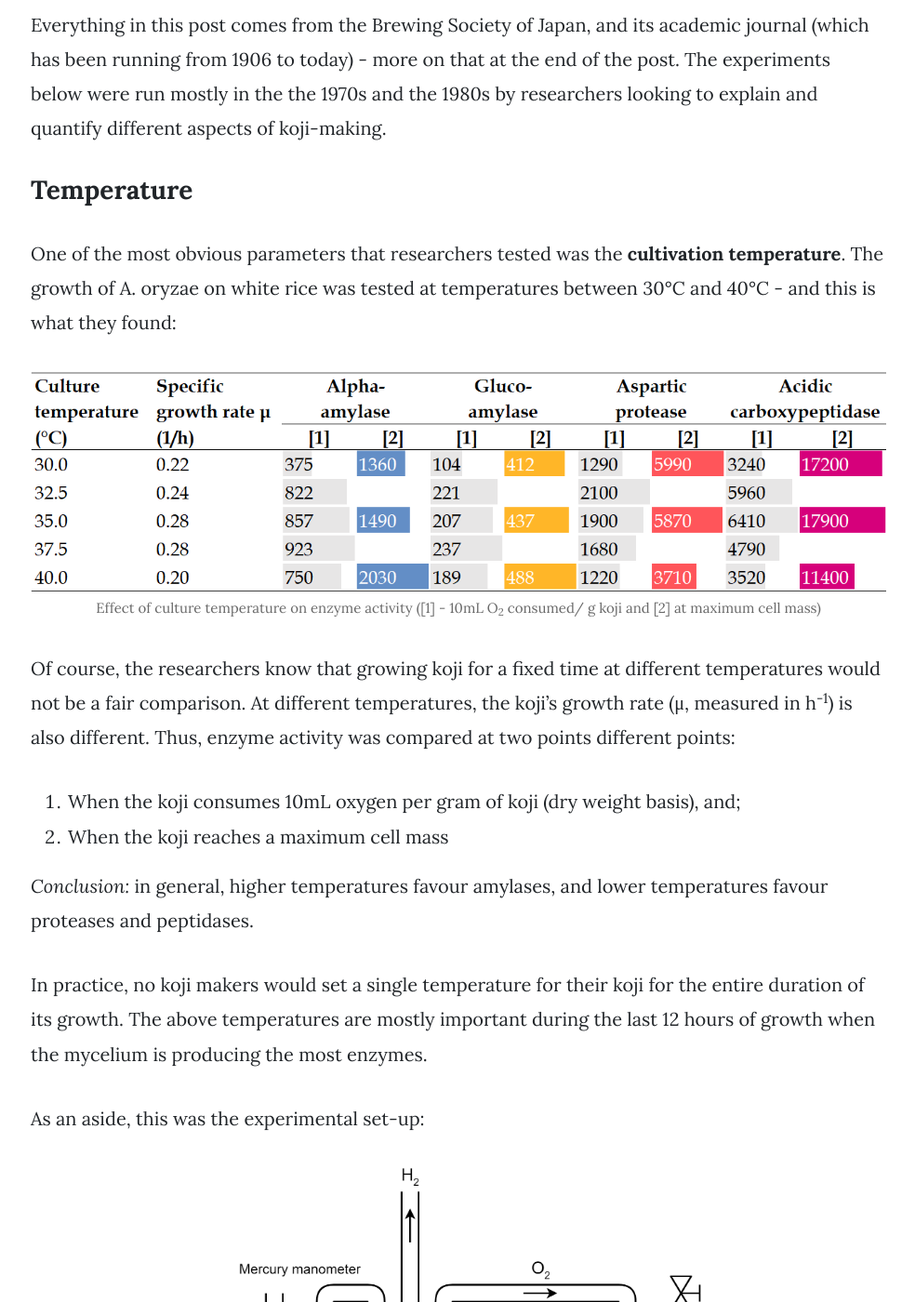
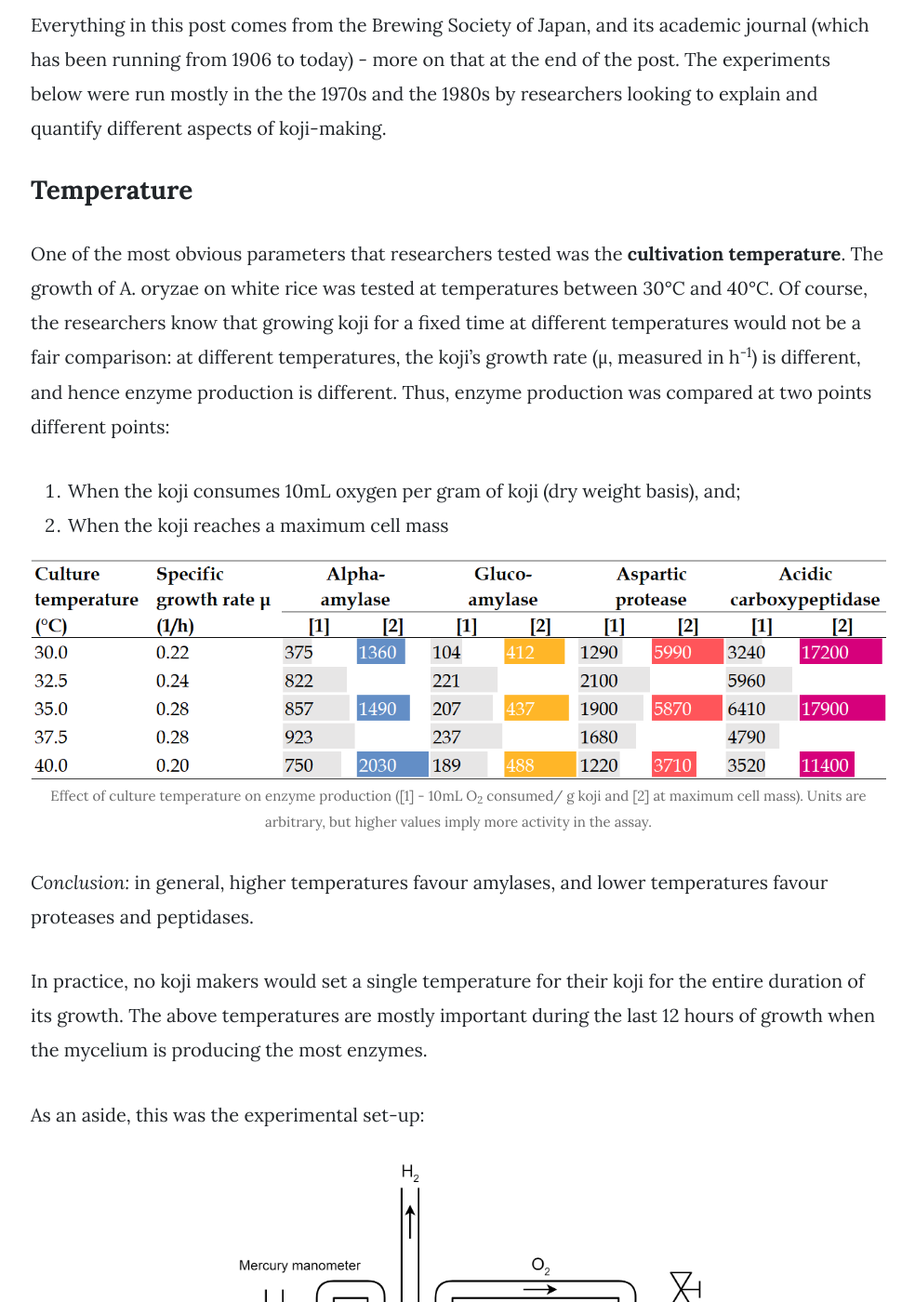
Before and after one commit to ControlledMold/ControlledMold.github.io, a Jekyll site: the page built from _posts/2020-10-10-temperature-water-content-and-polishing-effects-on-koji.md, in a window 1280 px wide and 1400 px high, scrolled down 921 px. Shown: the whole window at 93% size, without its empty margins (147-1131 px from the left). Built offline with Jekyll 4.4.1, drawn with Linux system fonts in a browser that asks for light colours; nearby versions of some CDN libraries; comment, search, counter and statistics services are not loaded.

Commit message:
clarification of this table

```diff
--- a/_posts/2020-10-10-temperature-water-content-and-polishing-effects-on-koji.md
+++ b/_posts/2020-10-10-temperature-water-content-and-polishing-effects-on-koji.md
@@ -26,15 +26,13 @@ Everything in this post comes from the Brewing Society of Japan, and its academi
 
 ### Temperature
 
-One of the most obvious parameters that researchers tested was the **cultivation temperature**. The growth of A. oryzae on white rice was tested at temperatures between 30°C and 40°C - and this is what they found:
-
-![Table 1](/assets/images/temp_effect/Table 1.png)
-*Effect of culture temperature on enzyme activity ([1] - 10mL O<sub>2</sub> consumed/ g koji and [2] at maximum cell mass)*
-
-Of course, the researchers know that growing koji for a fixed time at different temperatures would not be a fair comparison. At different temperatures, the koji's growth rate (μ, measured in h<sup>-1</sup>) is also different. Thus, enzyme activity was compared at two points different points:
+One of the most obvious parameters that researchers tested was the **cultivation temperature**. The growth of A. oryzae on white rice was tested at temperatures between 30°C and 40°C. Of course, the researchers know that growing koji for a fixed time at different temperatures would not be a fair comparison: at different temperatures, the koji's growth rate (μ, measured in h<sup>-1</sup>) is different, and hence enzyme production is different. Thus, enzyme production was compared at two points different points:
 
 1. When the koji consumes 10mL oxygen per gram of koji (dry weight basis), and;
 2. When the koji reaches a maximum cell mass
+
+![Table 1](/assets/images/temp_effect/Table 1.png)
+*Effect of culture temperature on enzyme production ([1] - 10mL O<sub>2</sub> consumed/ g koji and [2] at maximum cell mass). Units are arbitrary, but higher values imply more activity in the assay.*
 
 *Conclusion:* in general, higher temperatures favour amylases, and lower temperatures favour proteases and peptidases.
 
```
